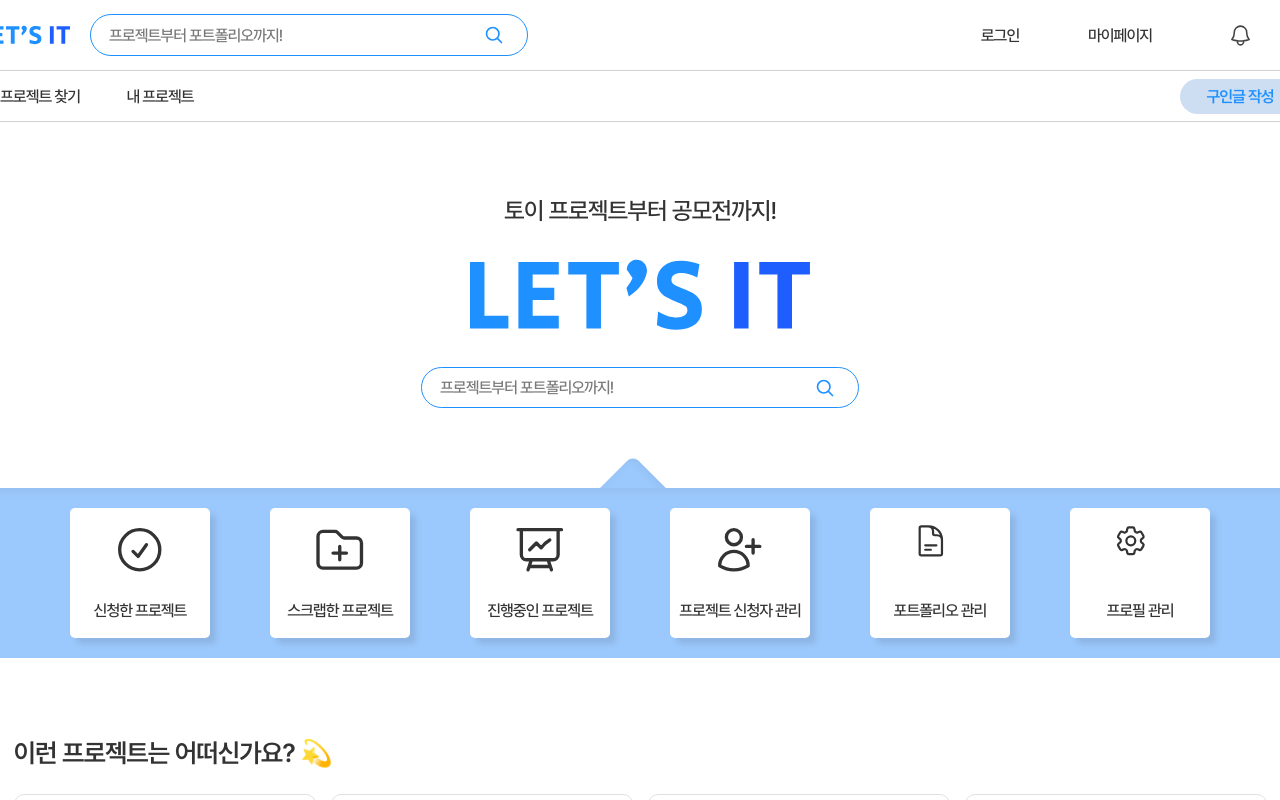
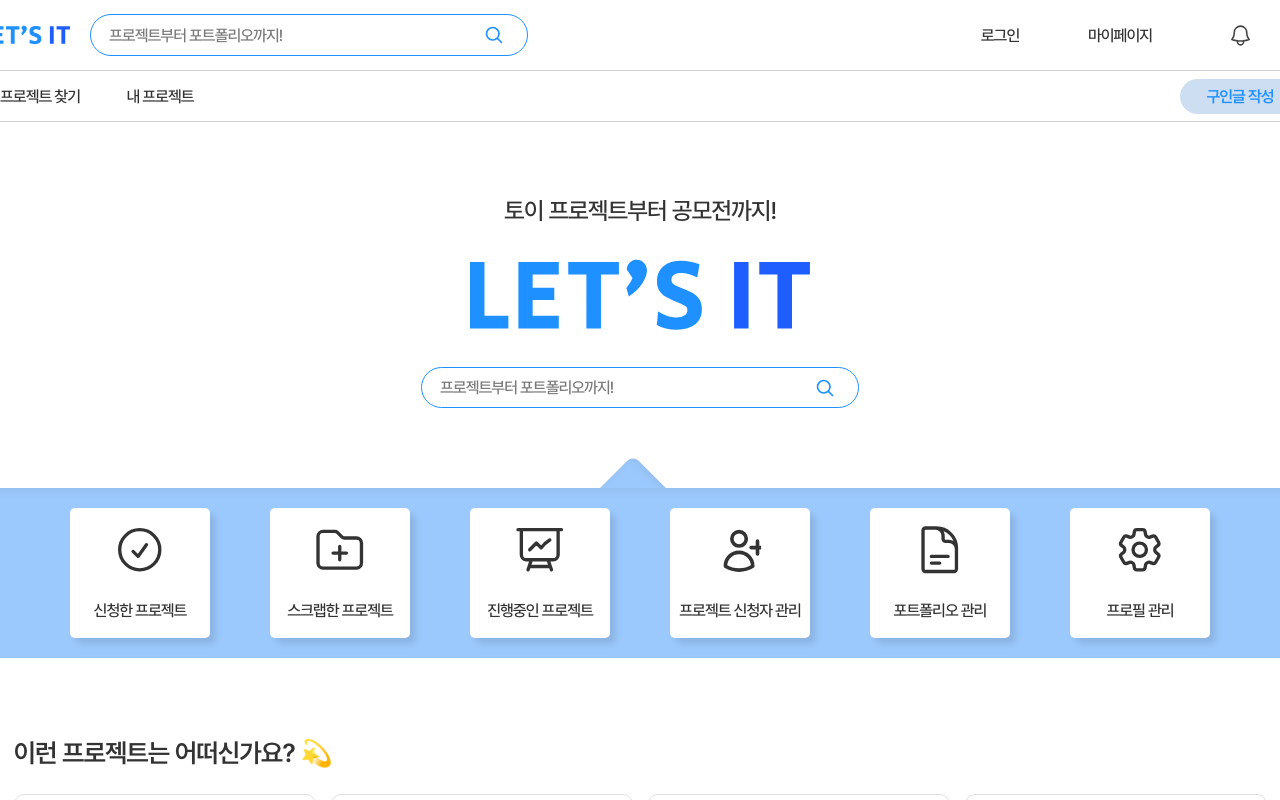
Before and after one commit to yezixx/SOLUX_LETS_IT_Frontend, a React (Vite) app: page / in a window 1280 px wide. Built offline with nearby package versions, Linux system fonts and the light colour scheme; no server answers.

Commit message:
메인 버튼 위치 수정 및 링크 연결

```diff
--- a/src/Components/MainManegeButton/MainManageButton.jsx
+++ b/src/Components/MainManegeButton/MainManageButton.jsx
@@ -1,4 +1,5 @@
 import styles from "./MainManageButton.module.css";
+import { Link, useNavigate } from "react-router-dom";
 
 const MainManageButton = () => {
   return (
@@ -9,6 +10,7 @@ const MainManageButton = () => {
         {/*box - 빠른이동 박스 */}
         <div className={styles.box}>
           {/*box 내부 버튼 - 클릭할 영역 */}
+          <Link to="myproj/hiring-and-applied">
           <button>
             <svg
               xmlns="http://www.w3.org/2000/svg"
@@ -25,10 +27,10 @@ const MainManageButton = () => {
               />
             </svg>
             신청한 프로젝트
-          </button>
+          </button></Link>
         </div>
         <div className={styles.box}>
-          <button>
+          <Link to ="myproj/scrap"><button>
             <svg
               xmlns="http://www.w3.org/2000/svg"
               fill="none"
@@ -44,9 +46,10 @@ const MainManageButton = () => {
               />
             </svg>
             스크랩한 프로젝트
-          </button>
+          </button></Link>
         </div>
         <div className={styles.box}>
+          <Link to ="myproj/attendproj">
           <button>
             <svg
               xmlns="http://www.w3.org/2000/svg"
@@ -64,8 +67,30 @@ const MainManageButton = () => {
             </svg>
             진행중인 프로젝트
           </button>
+          </Link>
         </div>
         <div className={styles.box}>
+          <Link to="myproj/hiring-and-applied">
+          <button>
+            <svg
+              xmlns="http://www.w3.org/2000/svg"
+              fill="none"
+              viewBox="0 -1 20 25"
+              strokeWidth={1.7}
+              stroke="currentColor"
+              className="size-6"
+            >
+              <path
+                strokeLinecap="round"
+                strokeLinejoin="round"
+                d="M18 7.5v3m0 0v3m0-3h3m-3 0h-3m-2.25-4.125a3.375 3.375 0 1 1-6.75 0 3.375 3.375 0 0 1 6.75 0ZM3 19.235v-.11a6.375 6.375 0 0 1 12.75 0v.109A12.318 12.318 0 0 1 9.374 21c-2.331 0-4.512-.645-6.374-1.766Z"
+              />
+            </svg>
+            프로젝트 신청자 관리
+          </button></Link>
+        </div>
+        <div className={styles.box}>
+          <Link to = "mypage/portfolio">
           <button>
             <svg
               xmlns="http://www.w3.org/2000/svg"
@@ -78,37 +103,19 @@ const MainManageButton = () => {
               <path
                 strokeLinecap="round"
                 strokeLinejoin="round"
-                d="M18 7.5v3m0 0v3m0-3h3m-3 0h-3m-2.25-4.125a3.375 3.375 0 1 1-6.75 0 3.375 3.375 0 0 1 6.75 0ZM3 19.235v-.11a6.375 6.375 0 0 1 12.75 0v.109A12.318 12.318 0 0 1 9.374 21c-2.331 0-4.512-.645-6.374-1.766Z"
+                d="M19.5 14.25v-2.625a3.375 3.375 0 0 0-3.375-3.375h-1.5A1.125 1.125 0 0 1 13.5 7.125v-1.5a3.375 3.375 0 0 0-3.375-3.375H8.25m0 12.75h7.5m-7.5 3H12M10.5 2.25H5.625c-.621 0-1.125.504-1.125 1.125v17.25c0 .621.504 1.125 1.125 1.125h12.75c.621 0 1.125-.504 1.125-1.125V11.25a9 9 0 0 0-9-9Z"
               />
             </svg>
-            프로젝트 신청자 관리
-          </button>
+            포트폴리오 관리
+          </button></Link>
         </div>
         <div className={styles.box}>
+          <Link to="mypage/profile">
           <button>
             <svg
               xmlns="http://www.w3.org/2000/svg"
               fill="none"
-              viewBox="0 0 36 36"
-              strokeWidth={1.5}
-              stroke="currentColor"
-              className="size-6"
-            >
-              <path
-                strokeLinecap="round"
-                strokeLinejoin="round"
-                d="M19.5 14.25v-2.625a3.375 3.375 0 0 0-3.375-3.375h-1.5A1.125 1.125 0 0 1 13.5 7.125v-1.5a3.375 3.375 0 0 0-3.375-3.375H8.25m0 12.75h7.5m-7.5 3H12M10.5 2.25H5.625c-.621 0-1.125.504-1.125 1.125v17.25c0 .621.504 1.125 1.125 1.125h12.75c.621 0 1.125-.504 1.125-1.125V11.25a9 9 0 0 0-9-9Z"
-              />
-            </svg>
-            포트폴리오 관리
-          </button>
-        </div>
-        <div className={styles.box}>
-          <button>
-            <svg
-              xmlns="http://www.w3.org/2000/svg"
-              fill="none"
-              viewBox="0 0 36 36"
+              viewBox="0 0 24 24"
               strokeWidth={1.5}
               stroke="currentColor"
               className="size-6"
@@ -125,7 +132,7 @@ const MainManageButton = () => {
               />
             </svg>
             프로필 관리
-          </button>
+          </button></Link>
         </div>
       </div>
     </div>
--- a/src/Components/MainManegeButton/MainManageButton.module.css
+++ b/src/Components/MainManegeButton/MainManageButton.module.css
@@ -34,6 +34,11 @@
   z-index: 100;
 }
 
+.size-6{
+  width: 200px;
+  height: 200px;
+}
+
 .box svg {
   display: flex;
   justify-content: center;
--- a/src/Components/SearchProject/Area.jsx
+++ b/src/Components/SearchProject/Area.jsx
@@ -1,5 +1,5 @@
 import React, { useState } from "react";
-import styles from "./Area.module.css";
+import styles from "./area.module.css";
 
 const Koreastate = [
   {
--- a/src/Screen/RouterInfo.jsx
+++ b/src/Screen/RouterInfo.jsx
@@ -128,7 +128,7 @@ export const RouterInfo = [
           {
             path: "profile",
             element: <MyProfile />,
-            label: "포트폴리오 관리",
+            label: "프로필 관리",
           },
           {
             path: "portfolio",
```
